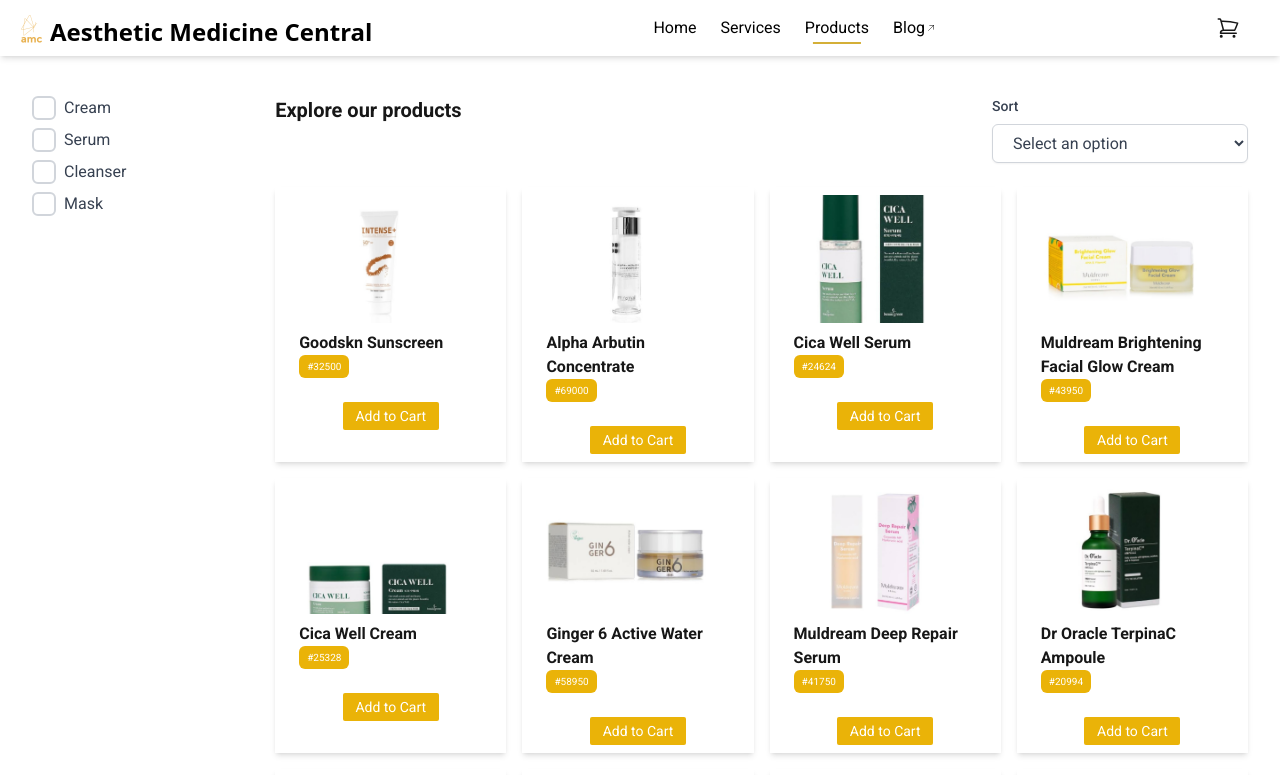
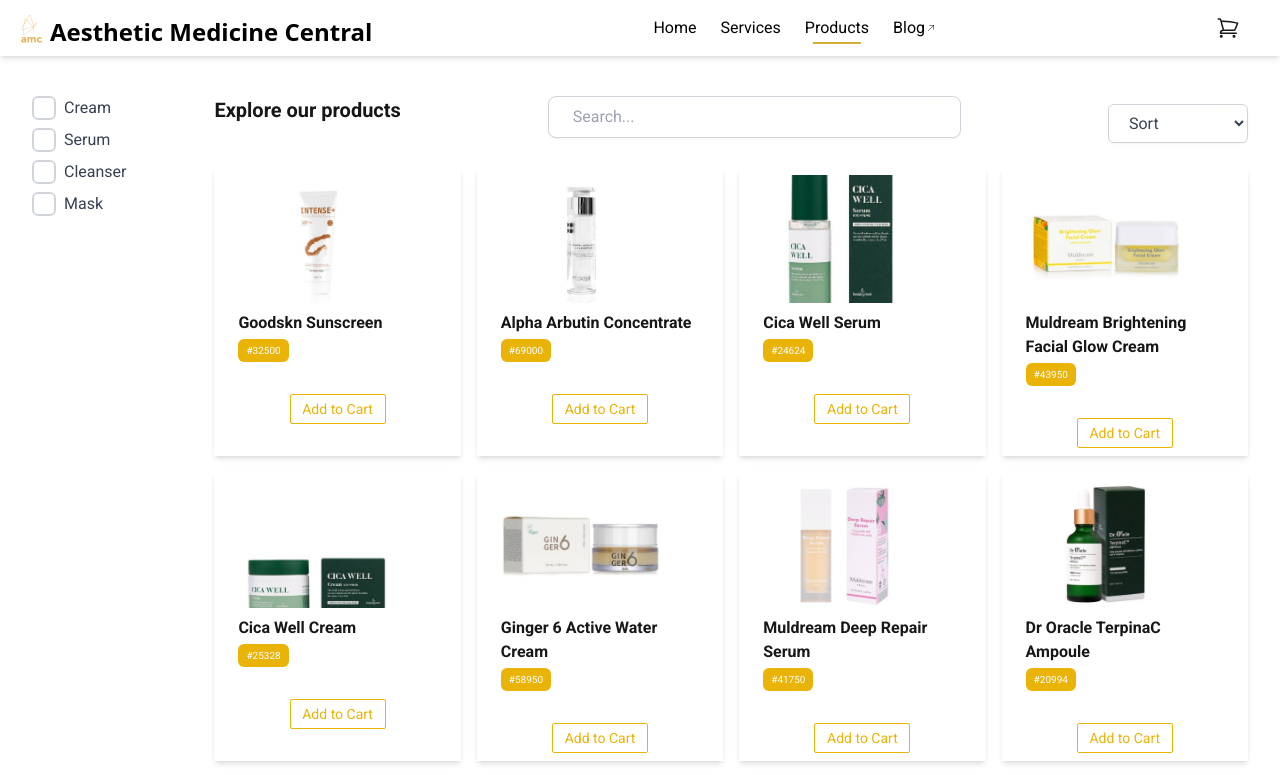
Before and after one commit to Tola-byte/aesthetic-medical-central, a Next.js app: page /products in a window 1280 px wide. Shown: the top 775 px of the page. Built offline with nearby package versions, Linux system fonts and the light colour scheme.

Commit message:
added product searching

```diff
--- a/src/app/(pages)/products/page.jsx
+++ b/src/app/(pages)/products/page.jsx
@@ -5,19 +5,20 @@
 import { allProducts } from '@/app/components/productsList';
 import Checkboxes from '@/app/components/Checkboxes';
 import Sort from '@/app/components/Sort';
+import Search from '@/app/components/Search';
 
 const page = () => {
-  console.log(allProducts.length);
   const [products, setProducts] = useState([...allProducts]);
   return (
     <div className="pt-24 flex px-8">
-      <div className="w-1/5 ">
+      <div className="w-[15%]">
         <Checkboxes products={products} setProducts={setProducts} />
       </div>
 
       <div className="flex-1">
-        <div className="w-full flex justify-between items-start">
-          <h1 className="text-xl font-semibold flex-1">Explore our products</h1>
+        <div className="w-full flex justify-between">
+          <h1 className="text-xl font-semibold">Explore our products</h1>
+          <Search products={products} setProducts={setProducts} />
           <Sort setProducts={setProducts} products={products} />
         </div>
 
@@ -34,10 +35,10 @@
               />
               <div className=" pt-2">
                 <h2 className="font-semibold">{product.name}</h2>
-                <p className="text-white bg-yellow-500 text-[10px] w-fit px-2 py-1 rounded-md mb-6">
+                <p className="text-white bg-yellow-500 text-[10px] w-fit px-2 py-1 rounded-md mt-1 mb-8">
                   #{product.price}
                 </p>
-                <button className="block w-24 mx-auto text-center text-sm bg-yellow-500 hover:bg-yellow-600 text-white py-1 rounded-sm">
+                <button className="block w-24 mx-auto text-center text-sm border border-yellow-500 text-yellow-500 hover:bg-yellow-50  py-1 rounded-sm">
                   Add to Cart
                 </button>
               </div>
--- a/src/app/components/Search.jsx
+++ b/src/app/components/Search.jsx
@@ -0,0 +1,28 @@
+import React from 'react';
+import { allProducts } from './productsList';
+
+const Search = ({ setProducts }) => {
+  const handleInputChange = (e) => {
+    const searchText = e.target.value;
+    const filteredProducts = allProducts.filter((product) =>
+      product.name.toLowerCase().includes(searchText.toLowerCase()),
+    );
+    if (filteredProducts.length === 0) {
+      return;
+    }
+    setProducts([...filteredProducts]);
+  };
+
+  return (
+    <div className="w-2/5">
+      <input
+        type="text"
+        className="w-full pl-6 pr-4 py-2 rounded-lg border border-gray-300 shadow-sm focus:ring focus:ring-blue-300 focus:outline-none focus:border-blue-500"
+        placeholder="Search..."
+        onChange={handleInputChange}
+      />
+    </div>
+  );
+};
+
+export default Search;
--- a/src/app/components/Sort.jsx
+++ b/src/app/components/Sort.jsx
@@ -6,9 +6,10 @@
   const handleChange = (event) => {
     const sortOption = JSON.parse(event.target.value);
     if (sortOption.field === 'label') {
-      if (sortOption.mode === 'AZ') {
-        const sortedProducts = products.sort((a, b) =>
-          a.name.localeCompare(b.name),
+      if (sortOption.mode === 'A to Z') {
+        const sortedProducts = products.sort(
+          (a, b) => a.name.localeCompare(b.name),
+          setSelectedOption(sortOption.mode),
         );
         setProducts([...sortedProducts]);
       } else {
@@ -16,27 +17,30 @@
           b.name.localeCompare(a.name),
         );
         setProducts([...sortedProducts]);
+        setSelectedOption(sortOption.mode);
       }
     }
 
     if (sortOption.field === 'price') {
-      if (sortOption.mode === 'LH') {
+      if (sortOption.mode === 'Low to High') {
         const sortedProducts = products.sort((a, b) => a.price - b.price);
         setProducts([...sortedProducts]);
+        setSelectedOption(sortOption.mode);
       } else {
         const sortedProducts = products.sort((a, b) => b.price - a.price);
         setProducts([...sortedProducts]);
+        setSelectedOption(sortOption.mode);
       }
     }
   };
 
   return (
-    <div className="w-64 mx-auto ">
+    <div className="">
       <label
         htmlFor="styledSelect"
         className="block text-sm font-medium text-gray-700 mb-2"
       >
-        Sort
+        {/* Sort */}
       </label>
       <select
         id="styledSelect"
@@ -44,19 +48,19 @@
         onChange={handleChange}
         className="block w-full px-4 py-2 bg-white border border-gray-300 rounded-md shadow-sm focus:outline-none focus:ring-2 focus:ring-indigo-500 focus:border-indigo-500 text-gray-700"
       >
-        <option value="" disabled>
-          Select an option
+        <option value="" className="py-2">
+          {selectedOption ? selectedOption : 'Sort'}
         </option>
-        <option value={JSON.stringify({ field: 'label', mode: 'AZ' })}>
+        <option value={JSON.stringify({ field: 'label', mode: 'A to Z' })}>
           A to Z
         </option>
-        <option value={JSON.stringify({ field: 'label', mode: 'ZA' })}>
+        <option value={JSON.stringify({ field: 'label', mode: 'Z to A' })}>
           Z to A
         </option>
-        <option value={JSON.stringify({ field: 'price', mode: 'LH' })}>
+        <option value={JSON.stringify({ field: 'price', mode: 'Low to High' })}>
           Low to High
         </option>
-        <option value={JSON.stringify({ field: 'price', mode: 'HL' })}>
+        <option value={JSON.stringify({ field: 'price', mode: 'High to Low' })}>
           High to Low
         </option>
       </select>
```
